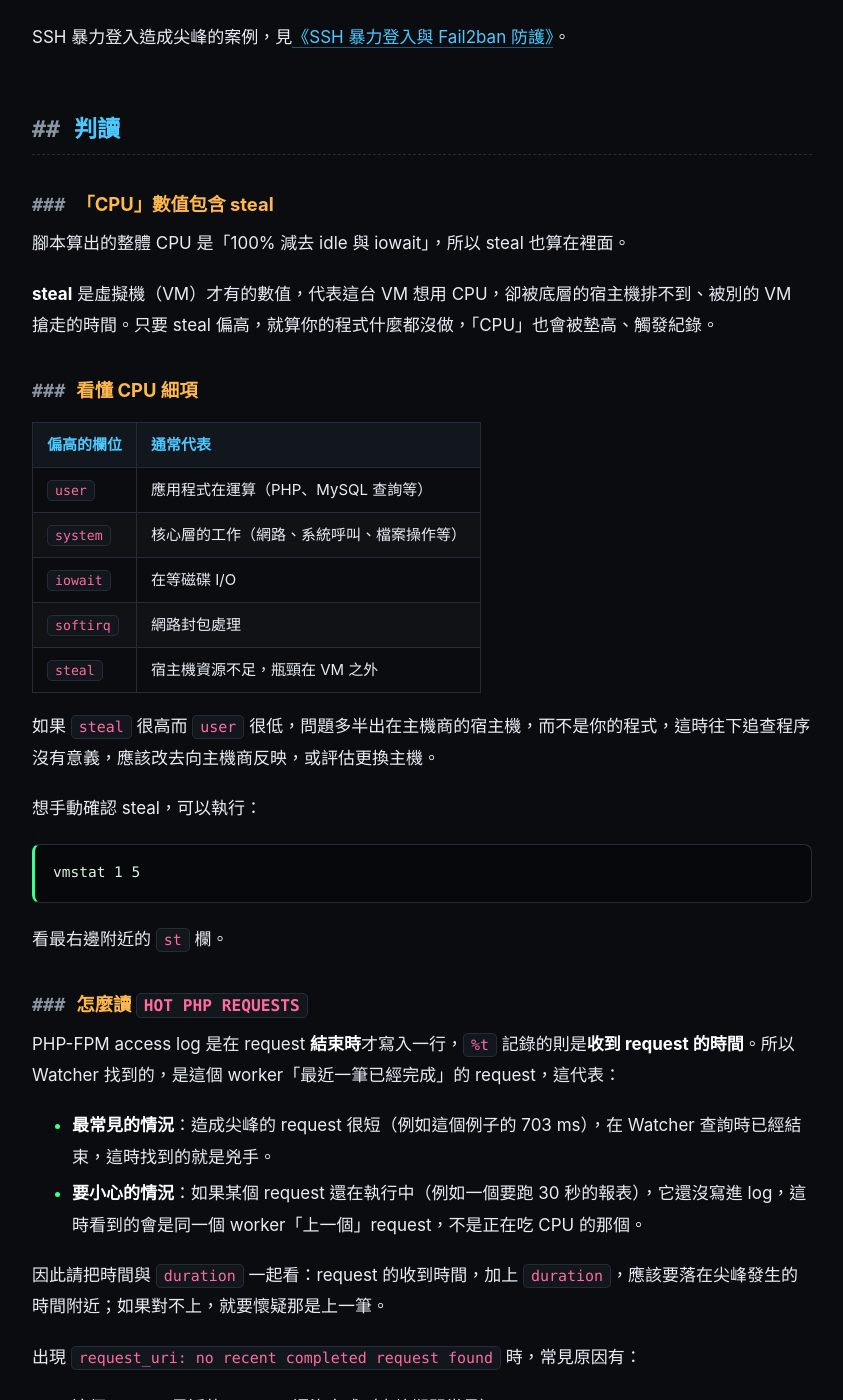
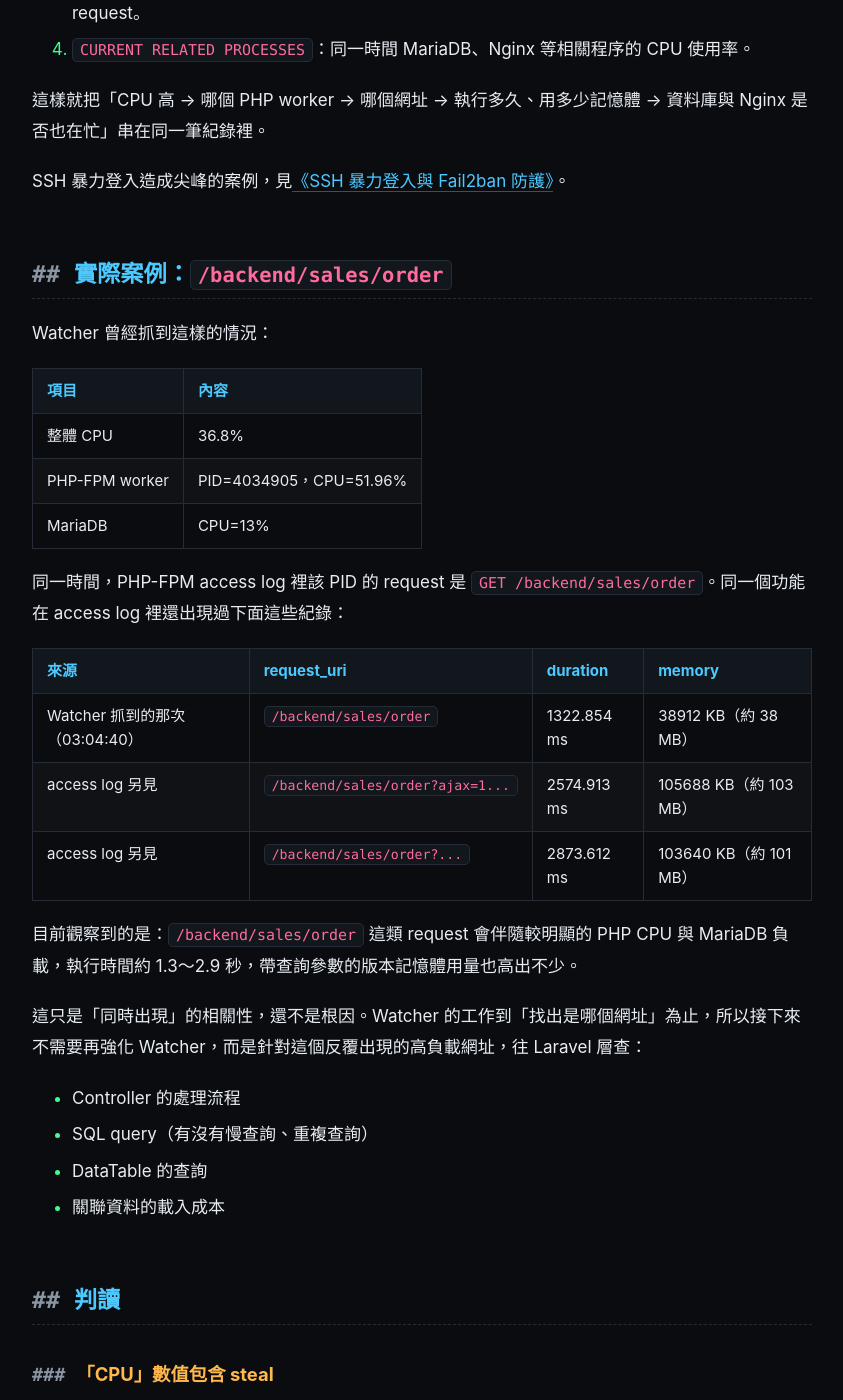
Before and after one commit to shanchiehchiu/ops-notes, a Jekyll site: the page built from cpu-watch.md, in a window 1280 px wide and 1400 px high, scrolled down 15906 px. Shown: the whole window, without its empty margins (218-1061 px from the left). Built offline with Jekyll 4.4.1, drawn with Linux system fonts in a browser that asks for light colours; some of the changed text lies outside the part shown.

Commit message:
docs(cpu-watch): V3.4 腳本改用 grep -a，新增 /backend/sales/order 實際案例
- find_php_request 改用 grep -a，避免 access log 含非文字內容時查不到 request
- 新增「紀錄裡出現 binary file matches」說明
- 新增實際案例：Watcher 抓到的 PHP worker 與 /backend/sales/order 的對應
- 補充 access log 預設權限、PHP worker CPU 持續計算的說明，以及 logrotate 已實測

Co-Authored-By: Claude Sonnet 5.5 <noreply@anthropic.com>

````diff
--- a/cpu-watch.md
+++ b/cpu-watch.md
@@ -29,6 +29,8 @@ CPU >= 15%
    ↓
 同時觀察 MariaDB / Nginx 等相關程序
 ```
+
+PHP worker 的 CPU 不是等整體 CPU 超標才開始算，而是每次取樣都持續透過 `/proc/<pid>/stat` 計算。所以即使只持續一、兩秒的高 CPU request，在觸發時也已經有數值可以對照。
 
 要做到這件事，需要三個東西配合：
 
@@ -136,7 +138,7 @@ sudo tail -f /var/log/php8.1-fpm-access.log
 
 ### 讓 Watcher 能讀取 access log
 
-Watcher 以 `ploi` 身分執行，所以要讓 `ploi` 能唯讀這份 log：
+PHP-FPM 建立的 access log，預設權限是 `-rw------- root root`，只有 root 讀得到。Watcher 以 `ploi` 身分執行，讀不到就會顯示 `PHP access log unavailable`，所以要讓 `ploi` 能唯讀這份 log：
 
 ```bash
 sudo chown root:ploi /var/log/php8.1-fpm-access.log
@@ -330,7 +332,7 @@ find_php_request() {
 
     match=$(
         tail -n 1000 "$PHP_ACCESS_LOG" 2>/dev/null \
-        | grep "pid=${pid} " \
+        | grep -a "pid=${pid} " \
         | tail -1
     )
 
@@ -610,6 +612,33 @@ nginx          PID=122495   CPU=13.00%
 
 SSH 暴力登入造成尖峰的案例，見[《SSH 暴力登入與 Fail2ban 防護》]({{ '/ssh-fail2ban/' | relative_url }})。
 
+## 實際案例：`/backend/sales/order`
+
+Watcher 曾經抓到這樣的情況：
+
+| 項目 | 內容 |
+|---|---|
+| 整體 CPU | 36.8% |
+| PHP-FPM worker | PID=4034905，CPU=51.96% |
+| MariaDB | CPU=13% |
+
+同一時間，PHP-FPM access log 裡該 PID 的 request 是 `GET /backend/sales/order`。同一個功能在 access log 裡還出現過下面這些紀錄：
+
+| 來源 | request_uri | duration | memory |
+|---|---|---|---|
+| Watcher 抓到的那次（03:04:40） | `/backend/sales/order` | 1322.854 ms | 38912 KB（約 38 MB） |
+| access log 另見 | `/backend/sales/order?ajax=1...` | 2574.913 ms | 105688 KB（約 103 MB） |
+| access log 另見 | `/backend/sales/order?...` | 2873.612 ms | 103640 KB（約 101 MB） |
+
+目前觀察到的是：`/backend/sales/order` 這類 request 會伴隨較明顯的 PHP CPU 與 MariaDB 負載，執行時間約 1.3～2.9 秒，帶查詢參數的版本記憶體用量也高出不少。
+
+這只是「同時出現」的相關性，還不是根因。Watcher 的工作到「找出是哪個網址」為止，所以接下來不需要再強化 Watcher，而是針對這個反覆出現的高負載網址，往 Laravel 層查：
+
+- Controller 的處理流程
+- SQL query（有沒有慢查詢、重複查詢）
+- DataTable 的查詢
+- 關聯資料的載入成本
+
 ## 判讀
 
 ### 「CPU」數值包含 steal
@@ -657,6 +686,18 @@ PHP-FPM access log 是在 request **結束時**才寫入一行，`%t` 記錄的
 
 出現 `No PHP-FPM worker >= 10% in trigger interval` 則代表這次尖峰不是 PHP 造成的，往 `CPU BREAKDOWN` 與 `CURRENT RELATED PROCESSES` 找。
 
+### 紀錄裡出現 `binary file matches`
+
+如果 Watcher 的紀錄裡出現：
+
+```text
+grep: (standard input): binary file matches
+```
+
+同時 `request_uri` 又顯示找不到，代表 access log 裡有 `grep` 判定為非文字的內容（例如請求網址帶有無效編碼的位元組，掃描程式的探測請求常會這樣），`grep` 就只回報「有符合」，而不輸出那一行。新版 `grep` 會把這則訊息寫到 stderr，所以 request 查不到；較舊的 `grep` 則會把 `Binary file (standard input) matches` 當成一般輸出，結果這句話會被當成 request 印在紀錄裡。
+
+腳本裡的 `grep -a` 就是為了這件事：強制把 access log 當文字處理，才找得到 request。如果你是從舊版腳本升級，請確認 `find_php_request` 裡用的是 `grep -a`。
+
 ### 其他限制
 
 - `HOT PHP REQUESTS` 的順序是依 PID 任意排列，不是依 CPU 由高到低。
@@ -665,7 +706,7 @@ PHP-FPM access log 是在 request **結束時**才寫入一行，`%t` 記錄的
 
 ## Logrotate
 
-Watcher 的紀錄與 PHP access log 都會持續成長，兩個都要設定輪替。
+Watcher 的紀錄與 PHP access log 都會持續成長，兩個都要設定輪替。以下這組設定已在實際主機上測試成功。
 
 ### Watcher 紀錄
 
@@ -836,3 +877,4 @@ pgrep -af cpu-watch.sh
 3. 先看 `CPU BREAKDOWN`：如果 `steal` 高，瓶頸在主機商那一層。
 4. 如果 `steal` 不高，看 `HOT PHP REQUESTS` 找出是哪個網址，並比對 `duration` 與時間。
 5. 沒有 PHP worker 偏高時，再看 `CURRENT RELATED PROCESSES` 的 MariaDB、Nginx 往下追查。
+6. 同一個網址反覆出現時，就不再是 Watcher 的問題，改往 Laravel 的 controller、SQL 與資料載入查（見〈實際案例〉）。
````
